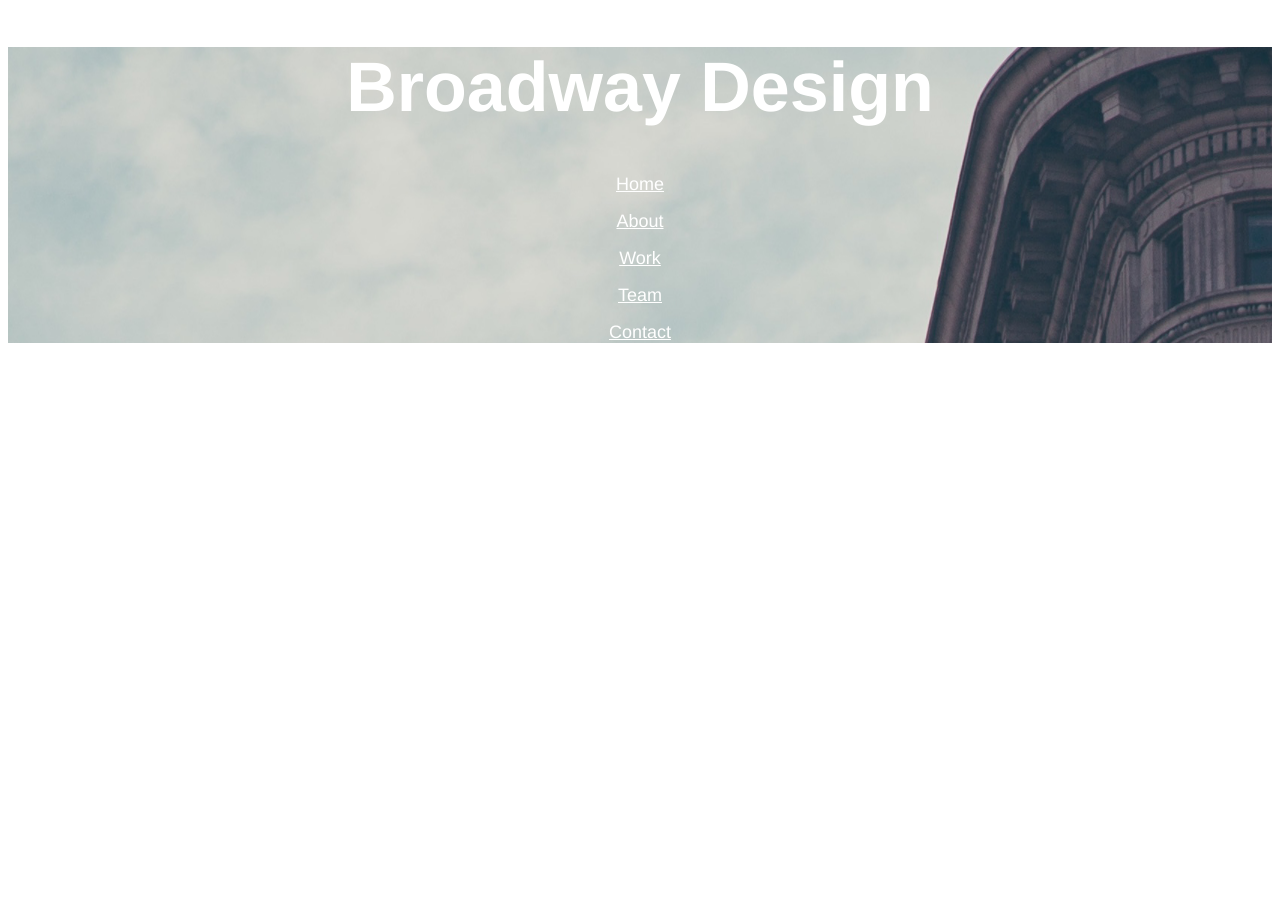
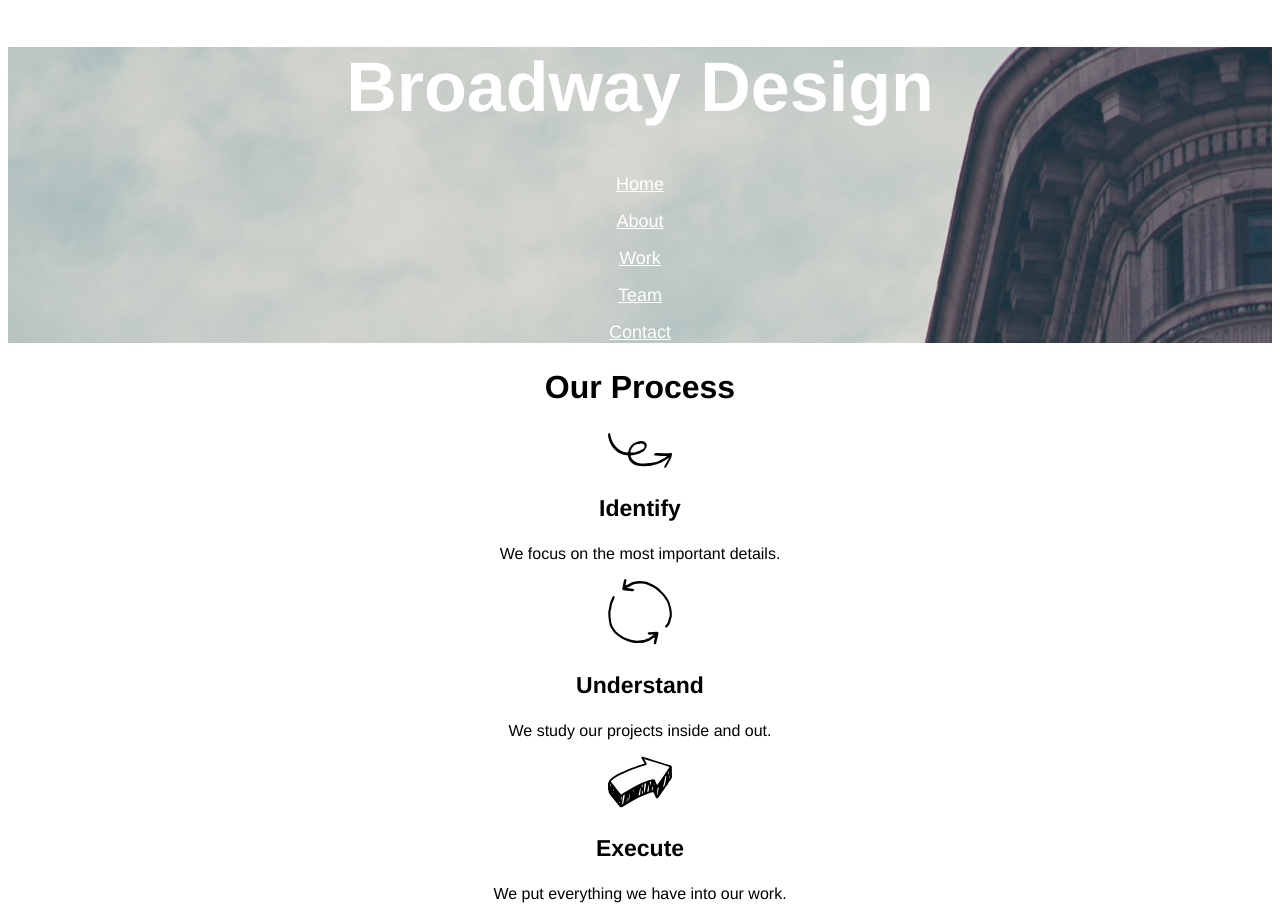
Before and after one commit to wisemufin/Broadway_Design, a plain HTML site: page index.html in a window 1280 px wide. Before the commit the page ends 800 px from the top, so only its background shows below. Drawn offline with Linux system fonts and the light colour scheme.

Commit message:
body complete

```diff
--- a/index.html
+++ b/index.html
@@ -24,5 +24,24 @@
         <a href="#">Contact</a>
       </p>
     </div>
+    <!-- Our Process Section -->
+    <div class="process">
+      <h2>Our Process</h2>
+        <p>
+          <img src="resources/icons/identify.svg" alt="Looping arrow">
+        </p>
+      <h3>Identify</h3>
+        <p>We focus on the most important details.</p>
+        <p>
+          <img src="resources/icons/understand.svg" alt="Arrows going in a circle">
+        </p>
+      <h3>Understand</h3>
+        <p>We study our projects inside and out.</p>
+        <p>
+          <img src="resources/icons/execute.svg" alt="Big arrow">
+        </p>
+      <h3>Execute</h3>
+        <p>We put everything we have into our work.</p>
+    </div>
   </body>
 </html>
--- a/resources/css/style.css
+++ b/resources/css/style.css
@@ -11,8 +11,20 @@ body {
   color: white;
 }
 
+.text {
+  font-size: 14px;
+}
+
 h1 {
   font-size: 70px;
+}
+
+h2 {
+  font-size: 32px;
+}
+
+h3 {
+  font-size: 23px;
 }
 
 a {
```
